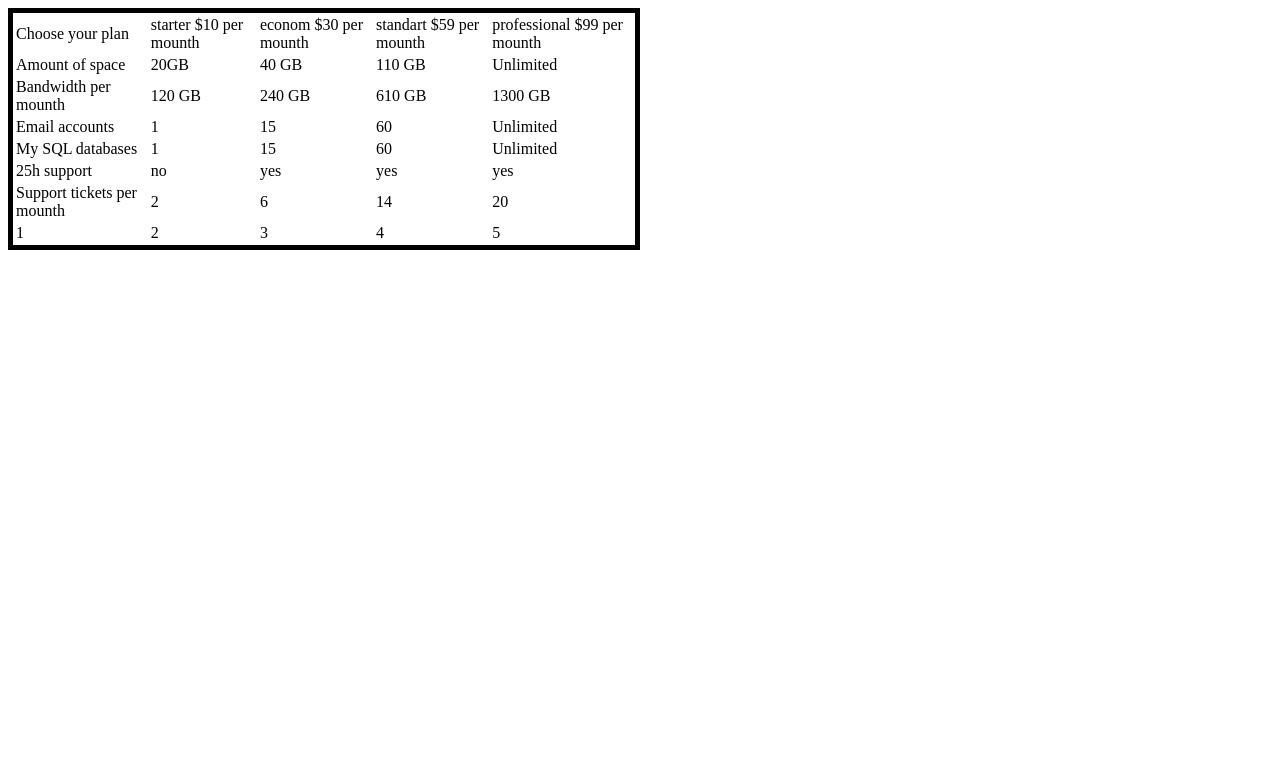
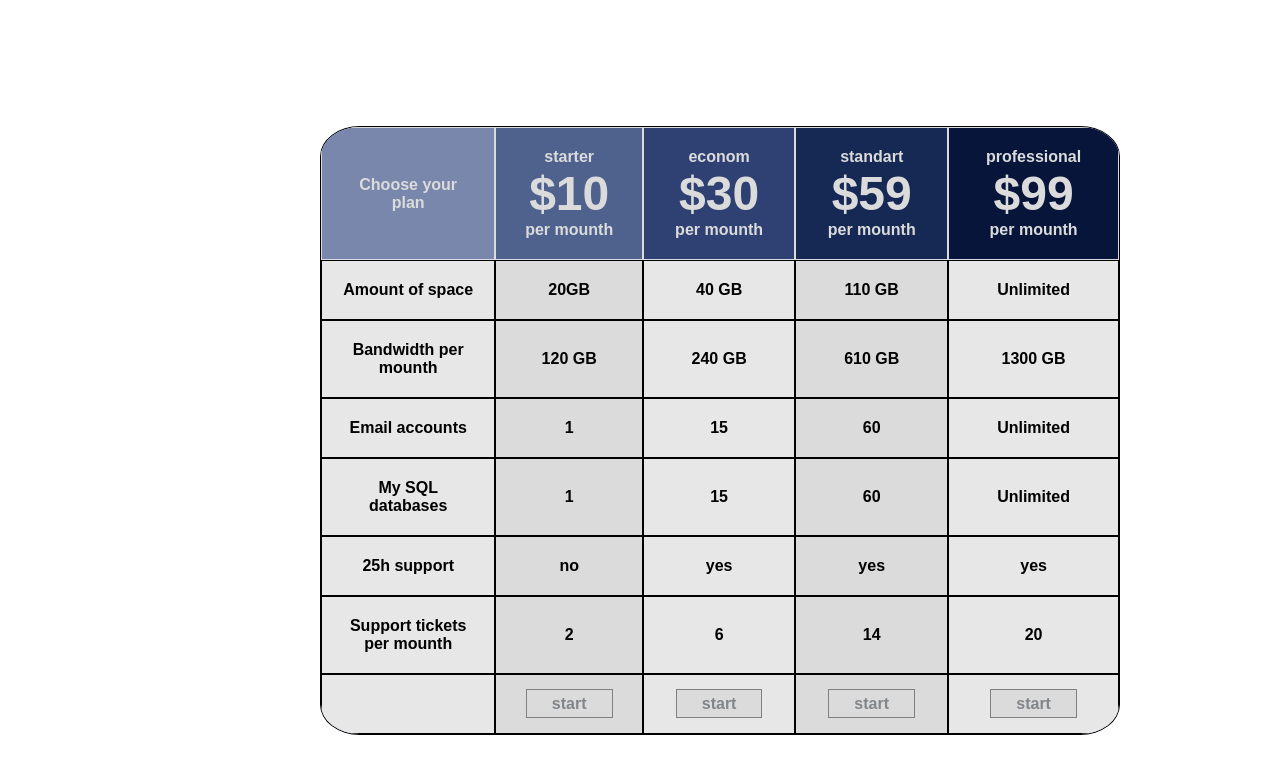
Before and after one commit to krivospitsky92/table, a plain HTML site: page index.html in a window 1280 px wide. Drawn offline with Linux system fonts and the light colour scheme.

Commit message:
modified files

```diff
--- a/index.html
+++ b/index.html
@@ -8,14 +8,15 @@
     <title>Table</title>
   </head>
   <body>
-    <table class="table">
+      <section class="container">
+        <table id="table">
           <thead>
             <tr>
               <td>Choose your plan</td>
-          <td>starter $10 per mounth</td>
-          <td>econom $30 per mounth</td>
-          <td>standart $59 per mounth</td>
-          <td>professional $99 per mounth</td>
+              <td>starter <span>$10</span> <br>per mounth</td>
+              <td>econom <span>$30</span> <br>per mounth</td>
+              <td>standart <span>$59</span> <br>per mounth</td>
+              <td>professional <span>$99</span> <br>per mounth</td>
             </tr>
           </thead>
 
@@ -64,15 +65,15 @@
             </tr>
           </tbody>
 
-      <tfoot>
             <tr>
-          <td>1</td>
-          <td>2</td>
-          <td>3</td>
-          <td>4</td>
-          <td>5</td>
+              <td></td>
+              <td><a href="">start</a></td>
+              <td><a href="">start</a></td>
+              <td><a href="">start</a></td>
+              <td><a href="">start</a></td>
             </tr>
-      </tfoot>
+
         </table>
+      </section>
   </body>
 </html>
--- a/style.css
+++ b/style.css
@@ -1,12 +1,92 @@
 * {
   box-sizing: border-box;
+  font-family: sans-serif;
 }
 
-table {
-  border: 5px solid black;
-  min-width: 500px;
-  width: 50%;
+.container {
+  display: block;
+  width: 80vh;
+  height: 100vw;
+
+  margin: 0 auto;
+  margin-top: 10%;
+
 }
 #table {
-  border: 5px solid black;
+  width: 100%;
+  height: 100%;
+
+  min-width: 800px;
+  max-width: 900px;
+  min-height: 500px;
+
+  color: rgb(0, 0, 0);
+  font-weight: 700;
+  text-align: center;
+
+  max-height: 600px;
+  border: 1px solid black;
+  border-spacing: 0;
+  border-radius: 5%;
+  overflow: hidden;
 }
+
+#table td {
+  border: 1px solid;
+
+  padding: 20px 20px;
+}
+
+#table thead tr td span {
+  font-size: 3em;
+}
+
+#table tr:nth-child(1) {
+  background-color: #7887ab;
+}
+
+#table td:nth-child(2) {
+  background-color: #4f628e;
+}
+
+#table td:nth-child(3) {
+  background-color: #2e4172;
+}
+
+#table td:nth-child(4) {
+  background-color: #162955;
+}
+
+#table td:nth-child(5) {
+  background-color: #061539;
+}
+
+.container #table tr td a {
+  color: rgb(130, 134, 138);
+  background-color: #dbdbdb;
+  border: 1px solid gray;
+  text-decoration-line: none;
+  padding: 5px 25px;
+}
+
+.container #table tr td a:hover {
+  color: #dbdbdb;
+  background-color: #5f5f5f;
+}
+
+
+
+#table tbody tr td:nth-child(1n) {
+  background-color: #f3f3f3;
+}
+#table tbody tr td:nth-child(2n) {
+  background-color: #dbdbdb;
+}
+
+#table tbody tr td:nth-child(2n+1) {
+  background-color: #e7e7e7;
+}
+
+#table thead tr td {
+  color: #dbdbdb;
+}
```
Lines whose indentation alone changed are shown as unchanged.
